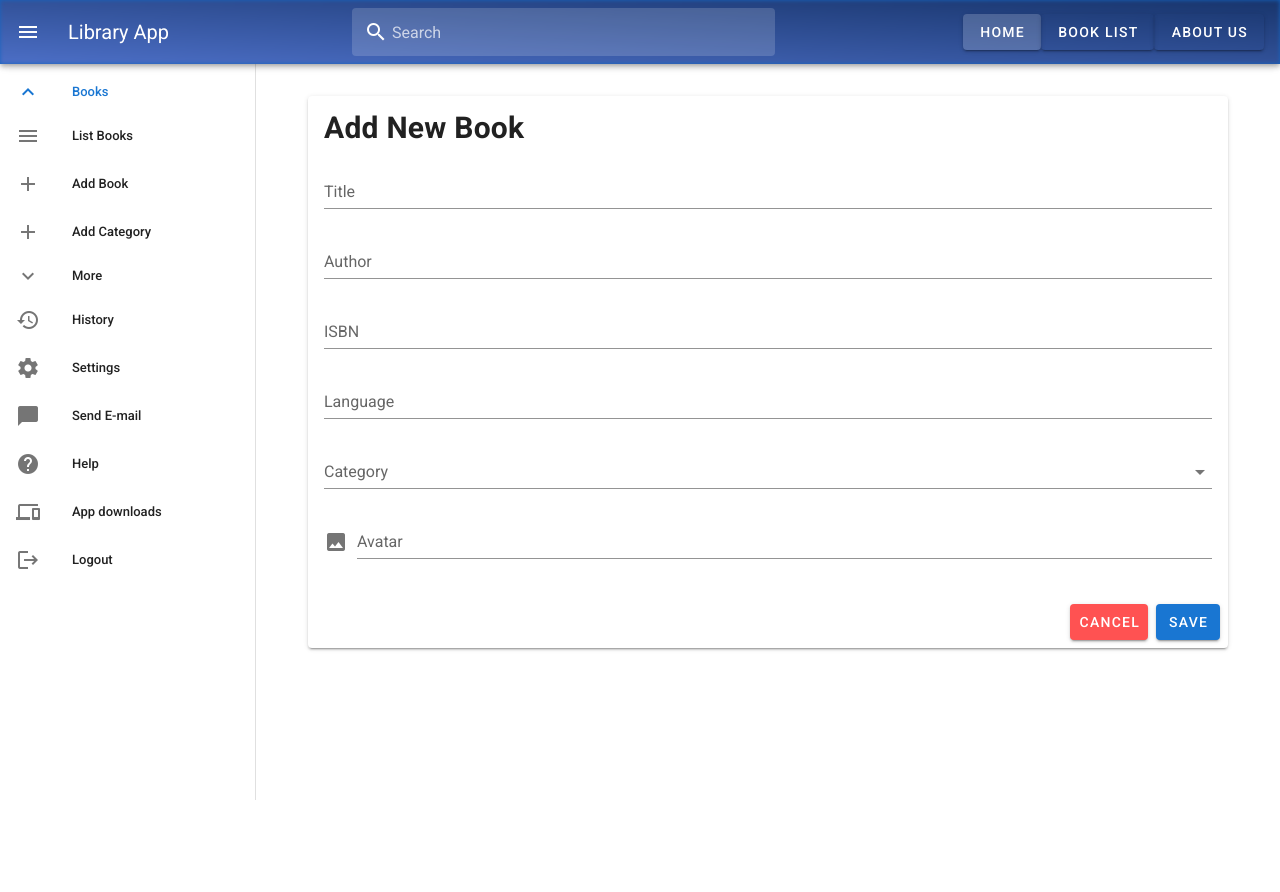
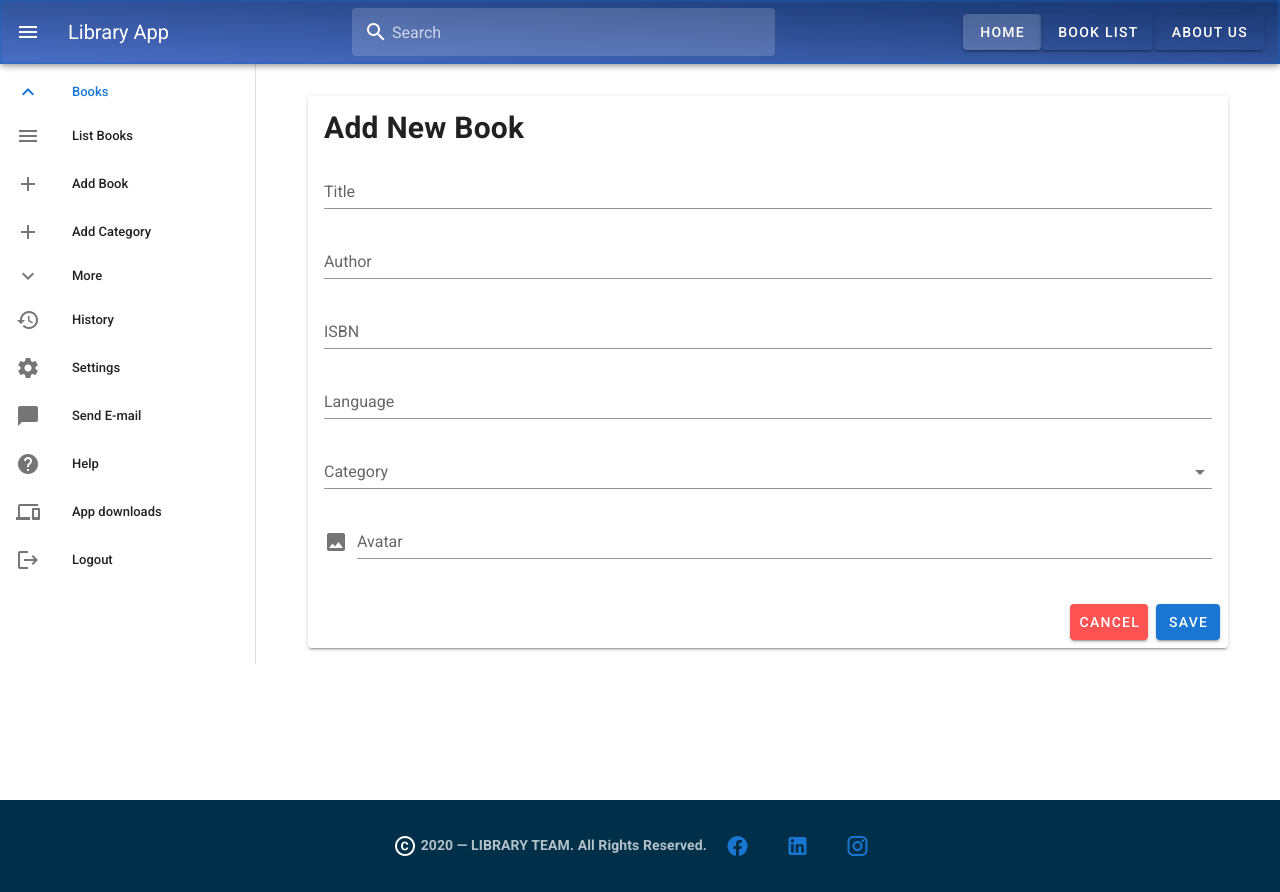
Before and after one commit to med-tarek-cs/library-frontend, a Vue app: page / in a window 1280 px wide. Before the commit the page ends 800 px from the top, so only its background shows below. Built offline with nearby package versions, Linux system fonts and the light colour scheme.

Commit message:
Add Footer

```diff
--- a/src/App.vue
+++ b/src/App.vue
@@ -18,11 +18,14 @@
       <v-icon>mdi-arrow-up-bold-circle-outline</v-icon>
     </v-btn>
 
+    <!-- Add Footer -->
+    <Footer />
   </v-app>
 </template>
 
 <script>
 import NavigationDrawer from "./components/NavigationDrawer";
+import Footer from "@/components/Footer";
 
 export default {
   name: "App",
@@ -33,6 +36,7 @@ export default {
   },
   components: {
     NavigationDrawer,
+    Footer,
   },
   methods: {
     top() {
--- /dev/null
+++ b/src/components/Footer.vue
@@ -0,0 +1,47 @@
+<template>
+  <v-footer dark padless>
+    <v-card
+      flat
+      tile
+      color="#003049"
+      class="lighten-1 grey--text text-center col-md-12 col-sm-12 col-xs-12"
+    >
+      <v-card-text>
+        <v-icon>mdi-copyright</v-icon>
+        <strong>
+          {{ new Date().getFullYear() }} — LIBRARY TEAM. All Rights
+          Reserved.</strong
+        >
+        <v-btn v-for="icon in icons" :key="icon.url" class="mx-3" icon>
+          <a :href="icon.url" :target="icon.target"
+            ><v-icon size="24px">{{ icon.name }}</v-icon></a
+          >
+        </v-btn>
+      </v-card-text>
+    </v-card>
+  </v-footer>
+</template>
+
+<script>
+export default {
+  data: () => ({
+    icons: [
+      {
+        name: "mdi-facebook",
+        url: "https://web.facebook.com/",
+        target: "_blank",
+      },
+      {
+        name: "mdi-linkedin",
+        url: "https://www.linkedin.com/",
+        target: "_blank",
+      },
+      {
+        name: "mdi-instagram",
+        url: "https://www.instagram.com/",
+        target: "_blank",
+      },
+    ],
+  }),
+};
+</script>
--- a/src/components/NavigationDrawer.vue
+++ b/src/components/NavigationDrawer.vue
@@ -4,6 +4,7 @@
             v-model="drawer"
             :clipped="$vuetify.breakpoint.lgAndUp"
             app
+            height="600"
     >
       <v-list dense>
         <template v-for="item in items">
```
